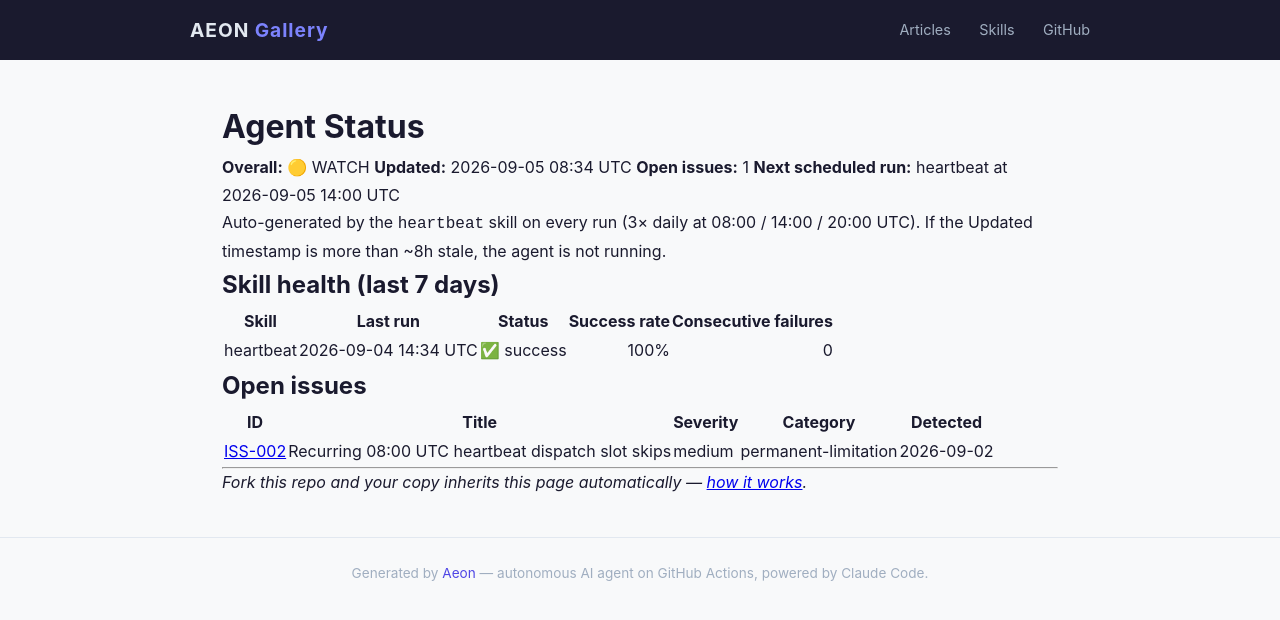
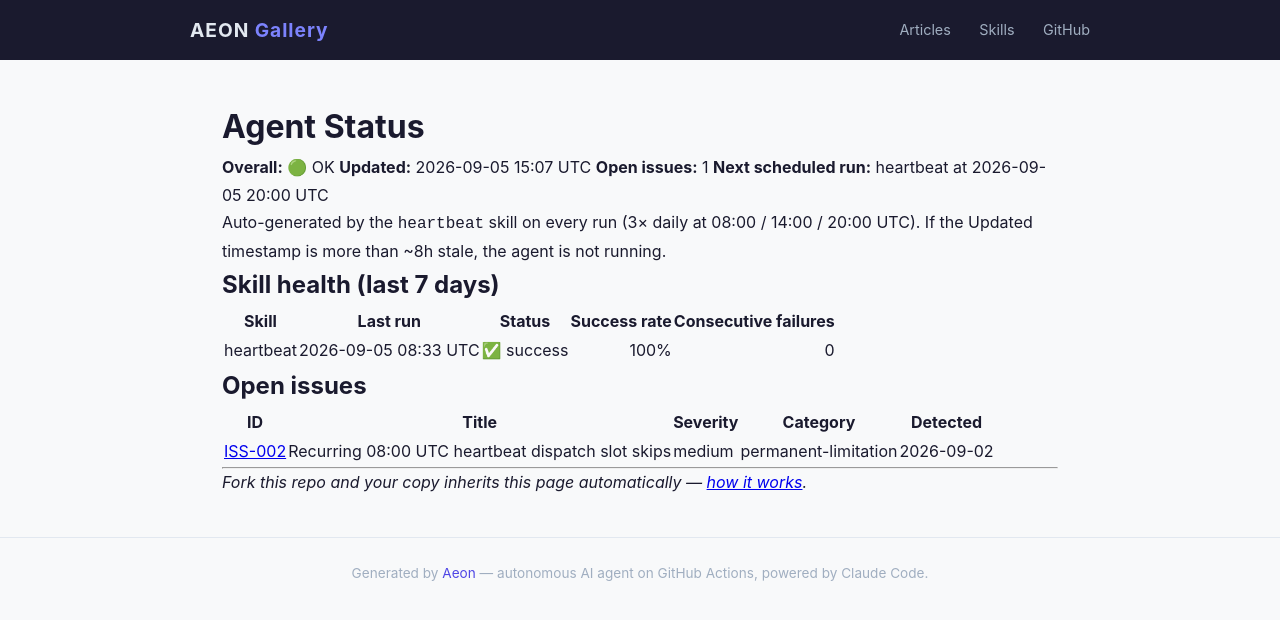
Before and after one commit to amaz98/maz-aeon, a Jekyll site: the page built from docs/status.md, in a window 1280 px wide. Shown: the top 620 px of the page. Built offline with Jekyll 4.4.1, drawn with Linux system fonts in a browser that asks for light colours.

Commit message:
chore(heartbeat): auto-commit 2026-09-05

```diff
--- a/docs/status.md
+++ b/docs/status.md
@@ -6,10 +6,10 @@ permalink: /status/
 
 # Agent Status
 
-**Overall:** 🟡 WATCH
-**Updated:** 2026-09-05 08:34 UTC
+**Overall:** 🟢 OK
+**Updated:** 2026-09-05 15:07 UTC
 **Open issues:** 1
-**Next scheduled run:** heartbeat at 2026-09-05 14:00 UTC
+**Next scheduled run:** heartbeat at 2026-09-05 20:00 UTC
 
 Auto-generated by the `heartbeat` skill on every run (3× daily at 08:00 / 14:00 / 20:00 UTC). If the Updated timestamp is more than ~8h stale, the agent is not running.
 
@@ -17,7 +17,7 @@ Auto-generated by the `heartbeat` skill on every run (3× daily at 08:00 / 14:00
 
 | Skill | Last run | Status | Success rate | Consecutive failures |
 |-------|----------|--------|-------------:|---------------------:|
-| heartbeat | 2026-09-04 14:34 UTC | ✅ success | 100% | 0 |
+| heartbeat | 2026-09-05 08:33 UTC | ✅ success | 100% | 0 |
 
 ## Open issues
 
--- a/memory/token-usage.csv
+++ b/memory/token-usage.csv
@@ -268,3 +268,4 @@ date,skill,model,input_tokens,output_tokens,cache_read,cache_creation
 2026-09-03,heartbeat,claude-opus-4-7,21,5256,734930,35875
 2026-09-04,heartbeat,claude-opus-4-7,19,4729,646247,34694
 2026-09-05,heartbeat,claude-opus-4-7,13,8753,369388,35329
+2026-09-05,heartbeat,claude-opus-4-7,19,5017,632604,34003
```
Also changed, not shown: memory/logs/2026-09-05.md (+11 -0 lines), .outputs/heartbeat.md.
